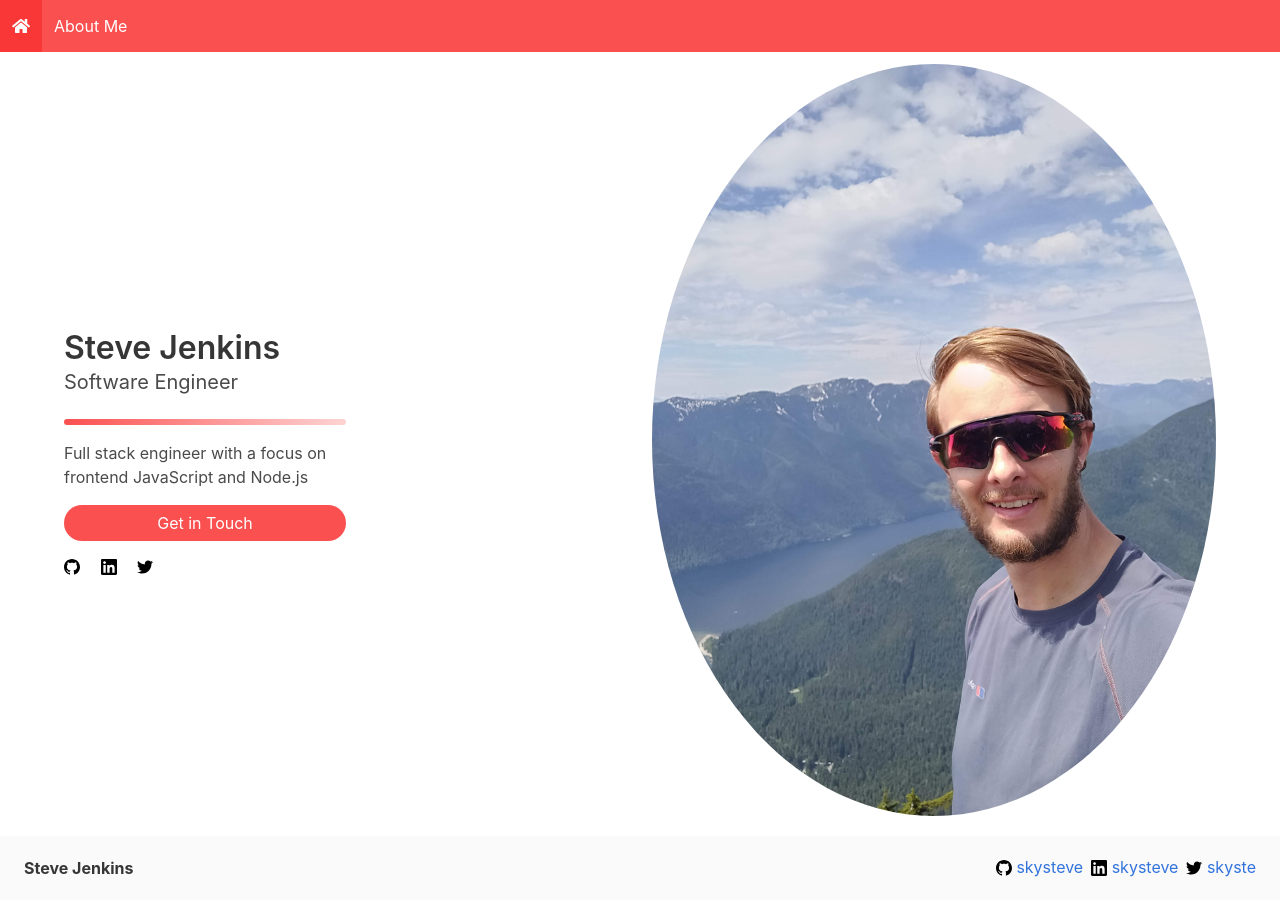
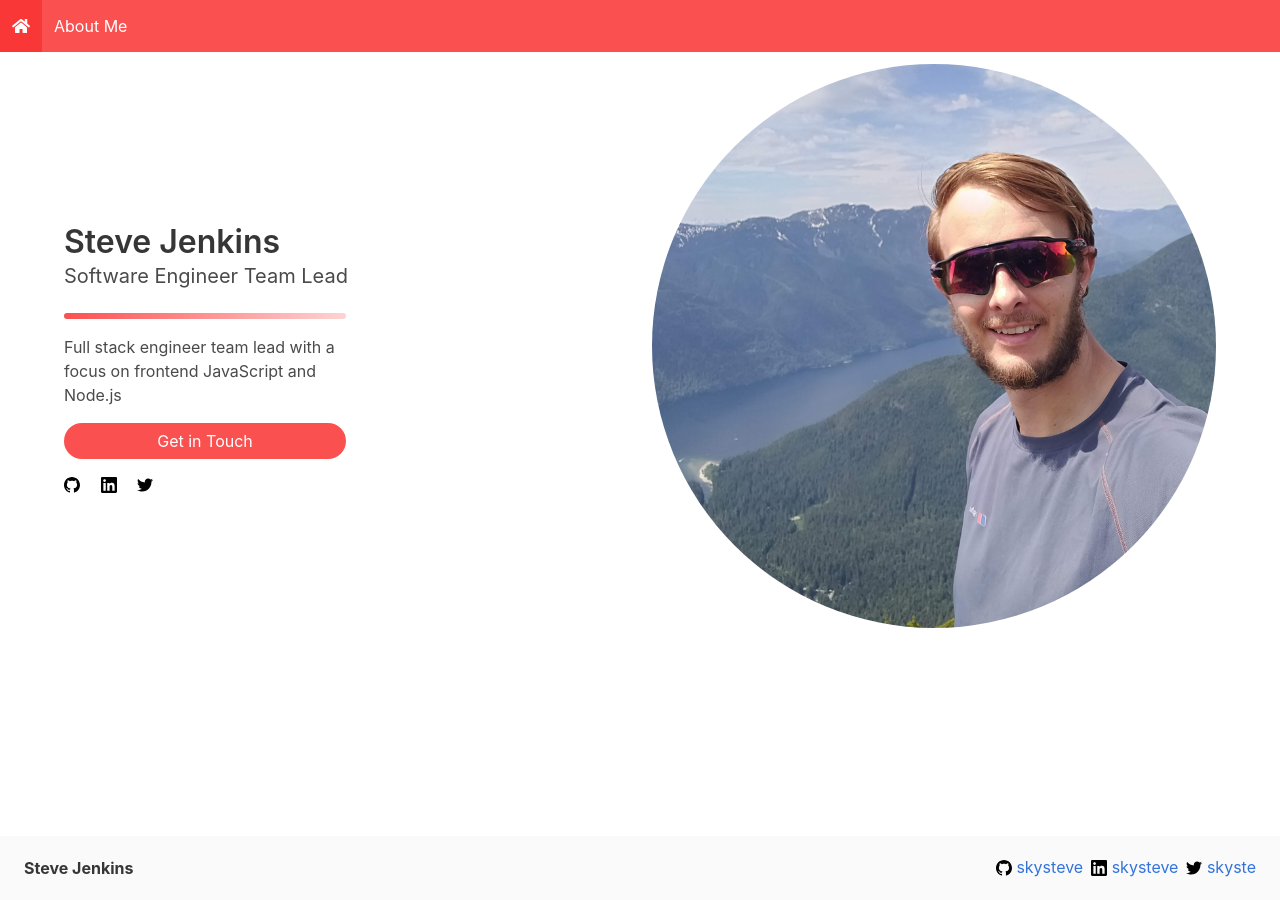
Before and after one commit to skysteve/skysteve.github.io, a Jekyll site: the page built from index.html, in a window 1280 px wide. Built offline with Jekyll 4.4.1, drawn with Linux system fonts in a browser that asks for light colours; nearby versions of some CDN libraries.

Commit message:
update about me

```diff
--- a/_sass/theme.scss
+++ b/_sass/theme.scss
@@ -38,6 +38,7 @@ $navbar-background-color: rgba(251, 80, 80, 0.75);
 
 #profile-picture, #profile-picture img {
     border-radius: 50%;
+    object-fit: contain;
 }
 
 #home-img, #home-img img {
--- a/about.html
+++ b/about.html
@@ -7,7 +7,7 @@ permalink: /about-me/
   <div class="level-item has-text-centered">
     <div>
       <p class="title is-hidden-touch">Steve Jenkins</p>
-      <p class="title is-hidden-desktop">Software Engineer</p>
+      <p class="title is-hidden-desktop">Software Engineer Team Lead</p>
     </div>
   </div>
 </div>
@@ -22,7 +22,7 @@ permalink: /about-me/
       focusing mainly on the frontend while having reasonable experience with Node.js.
     </p>
     <br>
-    <p>Currently based in Vancouver, Canada working for <a href="https://junglescout.com" target="_blank">Jungle Scout</a>, steve works on a mix of frontend and backend projects mostly with React.js and the odd bit of Ruby</p>
+    <p>Currently based in Vancouver, Canada working for <a href="https://junglescout.com" target="_blank">Jungle Scout</a>, as a team lead, Steve works on a mix of frontend and backend projects mostly with React.js and the odd bit of Ruby</p>
     <br>
     <p>In his spare time, Steve likes to tinker with home automation projects and developing progressive web apps using
       Web Components.
--- a/index.html
+++ b/index.html
@@ -19,9 +19,9 @@ permalink: /
   {%- else -%}
     <div class="home-author">
       <h1 class="title">{{site.data.author.name}}</h1>
-      <h2 class="subtitle">Software Engineer</h2>
+      <h2 class="subtitle">Software Engineer Team Lead</h2>
       <div class="gradient is-rounded"></div>
-      <p>Full stack engineer with a focus on frontend JavaScript and Node.js</p>
+      <p>Full stack engineer team lead with a focus on frontend JavaScript and Node.js</p>
       <a href="mailto:web@skysteve.com" class="button is-rounded is-primary" target="_blank">Get in Touch</a>
       <br>
       <div class="is-hidden-touch">
```
Also changed, not shown: assets/images/my-face/profile_6.jpg.
